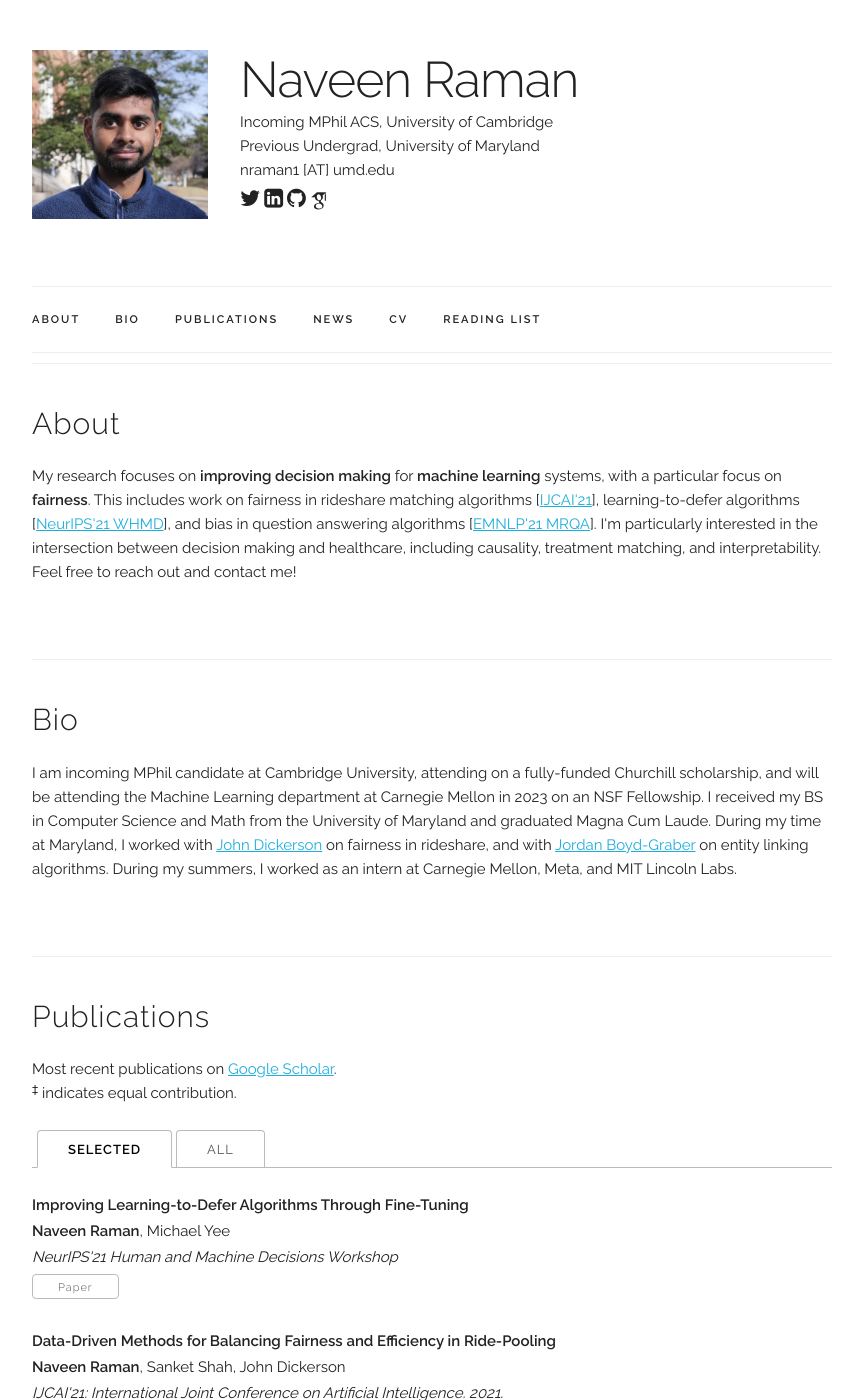
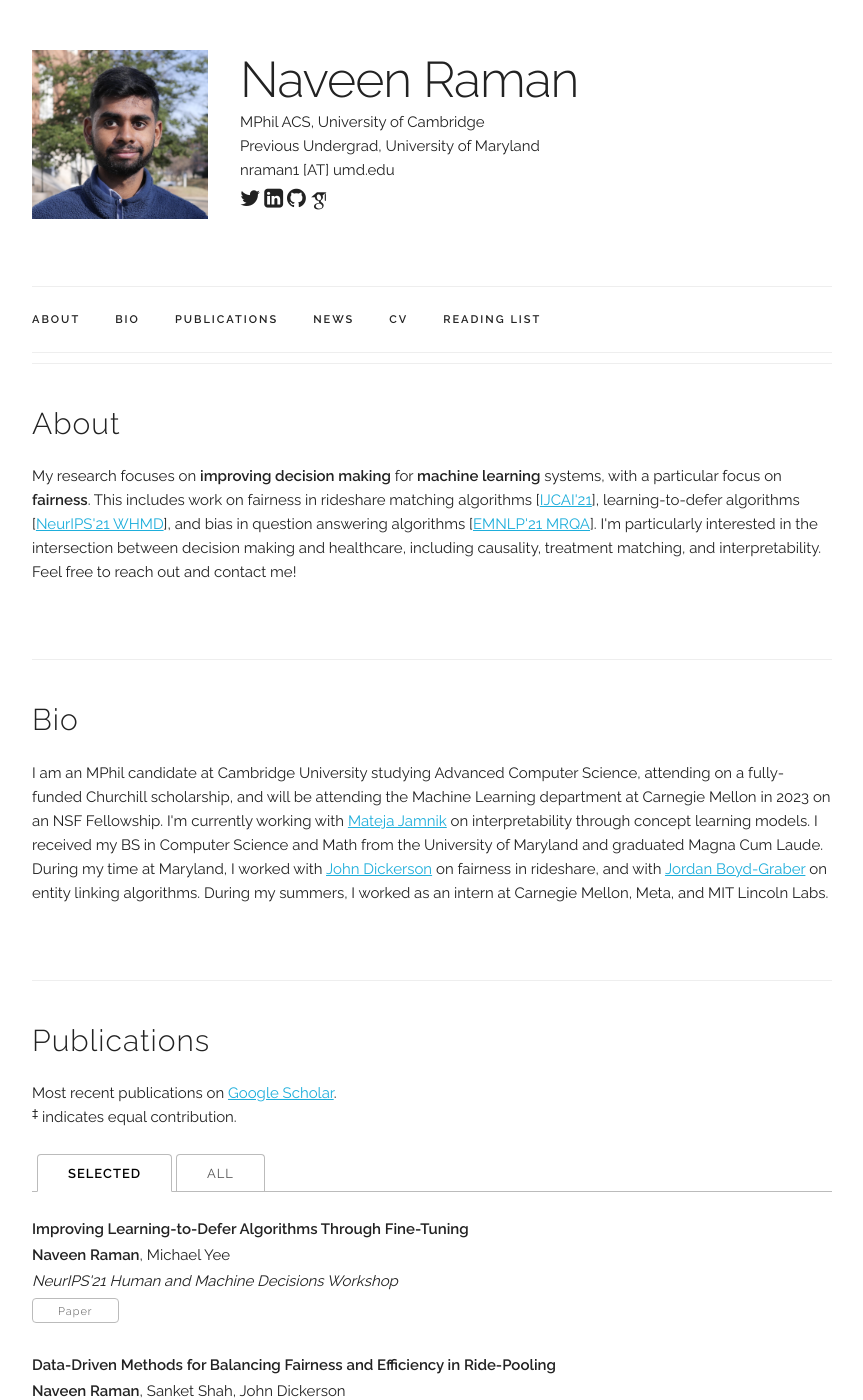
Before and after one commit to naveenr414/naveenr414.github.io, a Jekyll site: the page built from index.html, in a window 1280 px wide and 1400 px high. Shown: the whole window, without its empty margins (208-1071 px from the left). Built offline with Jekyll 4.4.1, drawn with Linux system fonts in a browser that asks for light colours; some web fonts are replaced; some of the changed text lies outside the part shown.

Commit message:
Updated website with information from Cambridge

```diff
--- a/_data/main_info.yaml
+++ b/_data/main_info.yaml
@@ -1,5 +1,5 @@
 name: "Naveen Raman"
-title: "Incoming MPhil ACS, University of Cambridge <br />
+title: "MPhil ACS, University of Cambridge <br />
 Previous Undergrad, University of Maryland"
 email: "nraman1 [AT] umd.edu"
 profile_pic: "/assets/profile-pics/headshot_4.PNG"
--- a/_data/news.yaml
+++ b/_data/news.yaml
@@ -1,4 +1,6 @@
 news:
+  - date: "October 2022"
+    info: "Started school at the University of Cambridge"
   - date: "May 2022"
     info: "Graduated from the University of Maryland"
   - date: "May 2022"
--- a/index.html
+++ b/index.html
@@ -19,7 +19,8 @@ title: Home
 <div class="docs-section">
   <h4>Bio</h4>
   <p>
-  I am incoming MPhil candidate at Cambridge University, attending on a fully-funded Churchill scholarship, and will be attending the Machine Learning department at Carnegie Mellon in 2023 on an NSF Fellowship.
+  I am an MPhil candidate at Cambridge University studying Advanced Computer Science, attending on a fully-funded Churchill scholarship, and will be attending the Machine Learning department at Carnegie Mellon in 2023 on an NSF Fellowship.
+  I'm currently working with <a href="https://www.cl.cam.ac.uk/~mj201/" target="_blank">Mateja Jamnik</a> on interpretability through concept learning models.
   I received my BS in Computer Science and Math from the University of Maryland and graduated Magna Cum Laude.
   During my time at Maryland, I worked with <a href="http://johnpdickerson.com" target="_blank">John Dickerson</a> on fairness in rideshare, and with <a href="http://www.umiacs.umd.edu/user.php?path=jbg" target="_blank">Jordan Boyd-Graber</a> on entity linking algorithms.
   During my summers, I worked as an intern at Carnegie Mellon, Meta, and MIT Lincoln Labs.
```
Also changed, not shown: _data/reading.yaml (+36 -1 lines).
